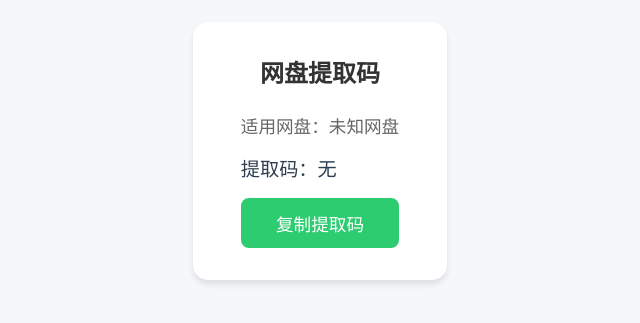
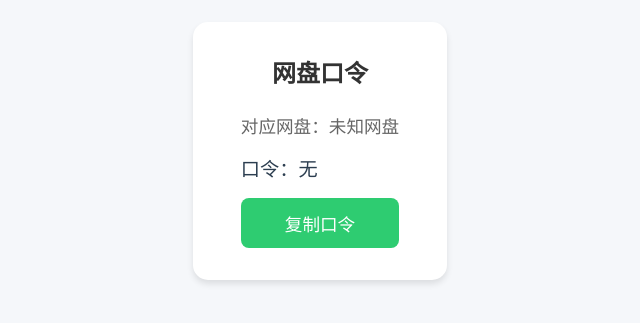
Before and after one commit to LeonNadal/pan-code-copy, a plain HTML site: page index.html in a window 1280 px wide. Shown: the part 249-572 px from the top of the page, without its empty margins (320-960 px from the left). Drawn offline with Linux system fonts and the light colour scheme.

Commit message:
Update index.html

```diff
--- a/index.html
+++ b/index.html
@@ -3,7 +3,7 @@
 <head>
     <meta charset="UTF-8">
     <meta name="viewport" content="width=device-width, initial-scale=1.0">
-    <title>网盘提取码</title>
+    <title>一键复制网盘口令</title>
     <style>
         * {
             margin: 0;
@@ -87,10 +87,10 @@
 </head>
 <body>
     <div class="container">
-        <div class="header">网盘提取码</div>
-        <div class="info-item">适用网盘：<span id="type"></span></div>
-        <div class="password-display">提取码：<span id="password"></span></div>
-        <button class="copy-btn" id="copyBtn">复制提取码</button>
+        <div class="header">网盘口令</div>
+        <div class="info-item">对应网盘：<span id="type"></span></div>
+        <div class="password-display">口令：<span id="password"></span></div>
+        <button class="copy-btn" id="copyBtn">复制口令</button>
     </div>
 
     <div class="toast" id="toast">复制成功！</div>
@@ -113,7 +113,7 @@
             try {
                 await navigator.clipboard.writeText(password);
                 toast.classList.add('show');
-                setTimeout(() => toast.classList.remove('show'), 2000); // 显示2秒
+                setTimeout(() => toast.classList.remove('show'), 4000); // 显示2秒
             } catch (error) {
                 console.error('复制失败:', error);
             }
```
